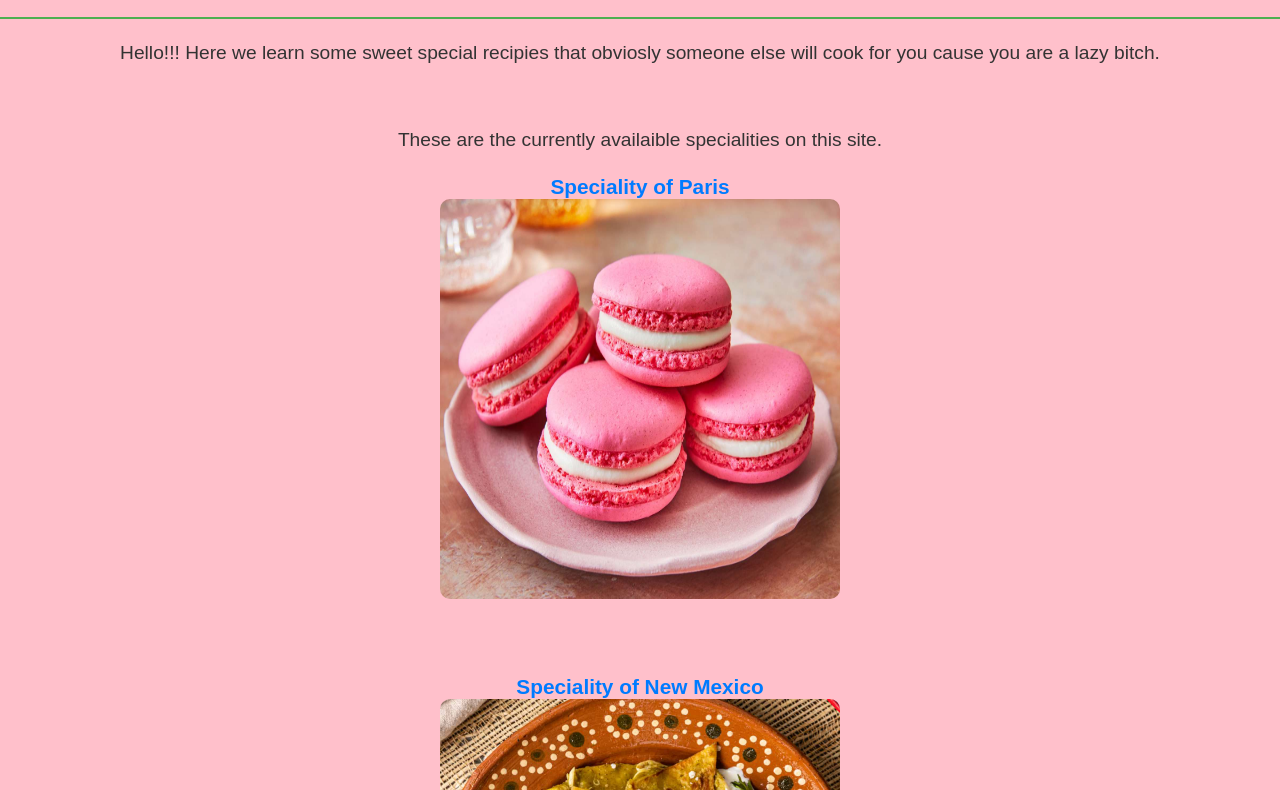
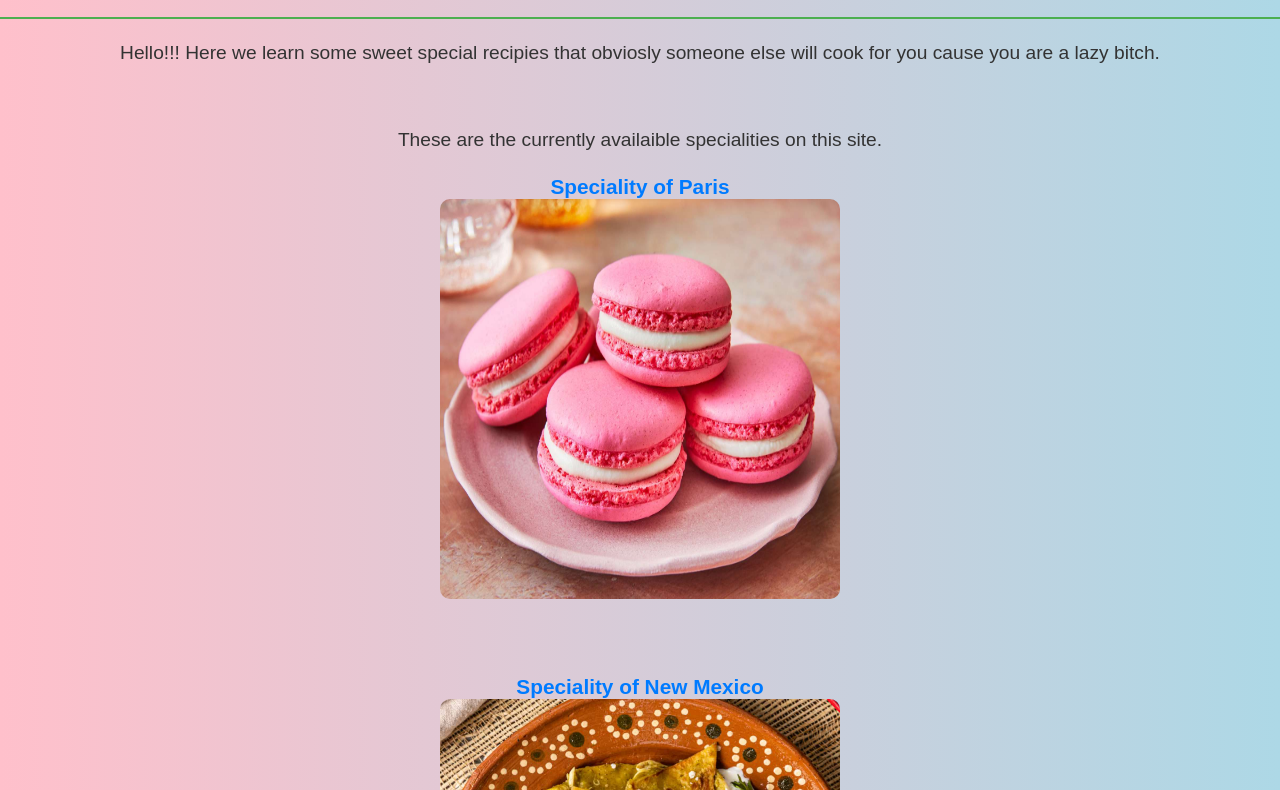
Before and after one commit to nAYANko/Cook4Crooks, a plain HTML site: page index.html in a window 1280 px wide. Shown: the part 90-880 px from the top of the page. Drawn offline with Linux system fonts and the light colour scheme.

Commit message:
Update style.css

```diff
--- a/style.css
+++ b/style.css
@@ -1,12 +1,13 @@
 /* General Styles */
 body {
     font-family: 'Arial', sans-serif;
-    background-color: pink;
+    background: linear-gradient(to right, pink, lightblue);
     color: #333;
     margin: 0;
     padding: 0;
     text-align: center;
 }
+
 
 h1 {
     color: black;
```
